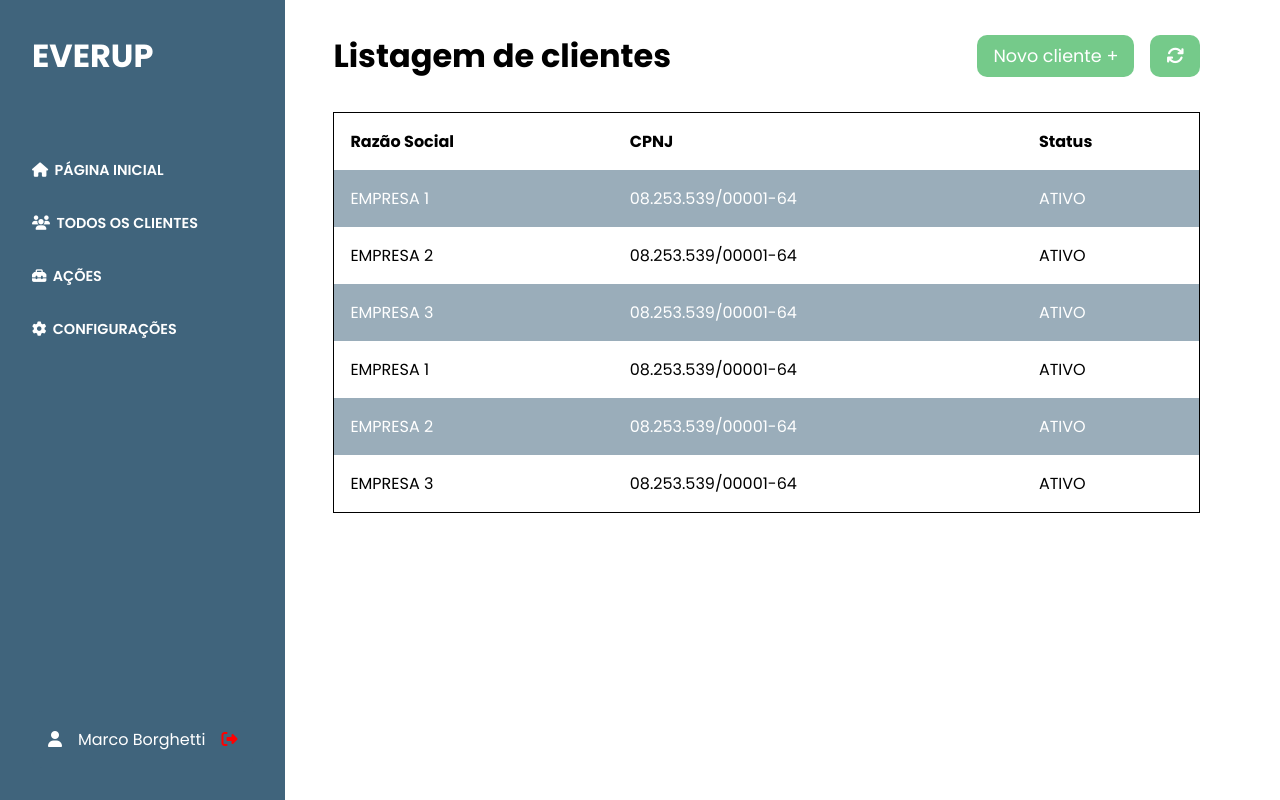
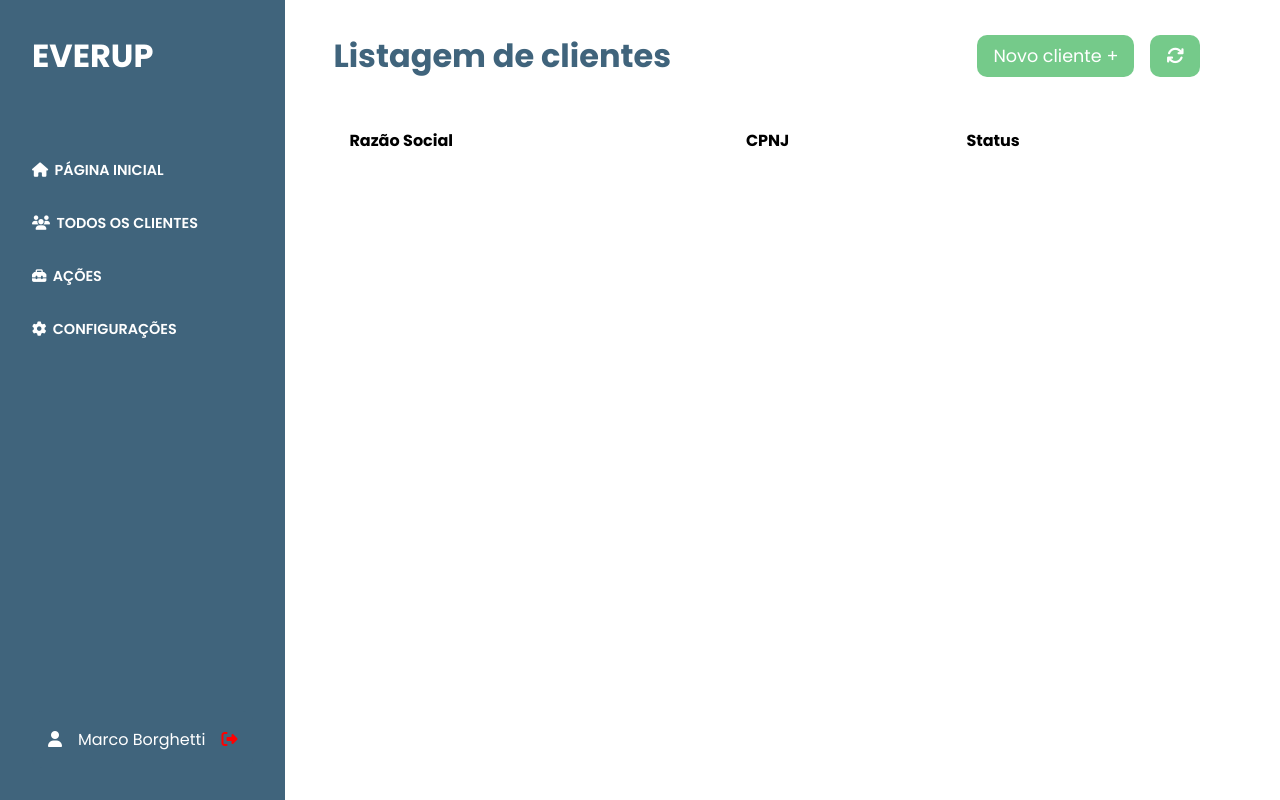
Before and after one commit to marcobgh/Everup, a React (Vite) app: page / in a window 1280 px wide. Both pictures are taken after a click on the item "TODOS OS CLIENTES". Built offline with nearby package versions, Linux system fonts and the light colour scheme.

Commit message:
Adicionando funcionalidade de adicionar novo cliente, por enquanto sem possiblidade de inserção de dados

```diff
--- a/src/components/clientList/ClientList.css
+++ b/src/components/clientList/ClientList.css
@@ -4,7 +4,7 @@
 }
 
 .client-list h1 {
-    color: black;
+    color:rgba(64, 100, 124);
     padding: 0;
     margin: 0;
 }
@@ -12,7 +12,7 @@
 .client-table {
     width: 100%;
     text-align: left;
-    border: 1px solid;
+
     border-collapse: collapse;
 }
 
@@ -40,7 +40,6 @@
 
 }
 
-
 .clients-header li {
     width: fit-content;
     color: white;
@@ -55,7 +54,13 @@
 
 .clients-header li:hover {
     transform: scale(1.1);
+
+    i {
+        transform: rotate(180deg);
+    }
+
 }
 .clients-header li i {
     padding: 0;
+    transition: all 0.4s;
 }
--- a/src/components/clientList/ClientList.tsx
+++ b/src/components/clientList/ClientList.tsx
@@ -1,42 +1,13 @@
 import "./ClientList.css"
+import { useClientContext } from "../../context";
 
 interface Props {
     onSelectedAddNew: (selected: boolean) => void
 }
 
 function ClientList ({ onSelectedAddNew }:Props) {
-    const clients = [
-        {
-            razao: "EMPRESA 1",
-            cnpj: "08.253.539/00001-64",
-            status: "ATIVO"
-        },
-        {
-            razao: "EMPRESA 2",
-            cnpj: "08.253.539/00001-64",
-            status: "ATIVO"
-        },
-        {
-            razao: "EMPRESA 3",
-            cnpj: "08.253.539/00001-64",
-            status: "ATIVO"
-        },
-        {
-            razao: "EMPRESA 1",
-            cnpj: "08.253.539/00001-64",
-            status: "ATIVO"
-        },
-        {
-            razao: "EMPRESA 2",
-            cnpj: "08.253.539/00001-64",
-            status: "ATIVO"
-        },
-        {
-            razao: "EMPRESA 3",
-            cnpj: "08.253.539/00001-64",
-            status: "ATIVO"
-        },
-    ]
+
+    const { client } = useClientContext()
 
     return(
         <div className="client-list">
@@ -53,7 +24,7 @@ function ClientList ({ onSelectedAddNew }:Props) {
                     <th>CPNJ</th>
                     <th>Status</th>
                 </tr>
-                {clients.map(client => (
+                {client.map(client => (
                     <tr key={client.razao}>
                         <td>{client.razao}</td>
                         <td>{client.cnpj}</td>
--- a/src/components/newClient/NewClient.tsx
+++ b/src/components/newClient/NewClient.tsx
@@ -1,19 +1,41 @@
+import { useClientContext } from '../../context';
 import './NewClient.css'
 
 interface Props {
     clicked: () => void
 }
 
+
 function NewClient({ clicked }: Props) {
+    const { client, setClient } = useClientContext()
+
+    function handleClick() {
+        addNewClient();
+        clicked();
+    }
+
+    function addNewClient() {
+        setClient(
+            [...client,
+                {
+                    razao: `Empresa ${client.length+1}`,
+                    cnpj: '08.253.539/00001-64',
+                    status: 'Ativo'
+                }
+            ]
+        )
+    }
+
+
     return(
         <div className='new-client-container'>
             <form className=''>
                 <h1>Adicione novo CNPJ para consulta</h1>
                 <label htmlFor='cnpj'>CNPJ:</label>
-                <input id='cnpj' type="text" />
+                <input id='cnpj' type="number" />
                 <div className='new-client-buttons'>
                     <div className='btn' onClick={() => clicked()}>Cancelar</div>
-                    <div className='btn'>Adicionar</div>
+                    <div className='btn' onClick={() => handleClick()}>Adicionar</div>
                 </div>
             </form>
         </div>
--- /dev/null
+++ b/src/context.ts
@@ -0,0 +1,24 @@
+import { createContext, useContext } from "react";
+
+export interface Clients {
+    razao: string,
+    cnpj: string,
+    status: string
+}
+
+interface ClientContextType {
+    client: Clients[];
+    setClient: React.Dispatch<React.SetStateAction<Clients[]>>;
+}
+
+export const ClientContext = createContext<ClientContextType | undefined>(undefined);
+
+export function useClientContext() {
+    const clients = useContext(ClientContext);
+
+    if (clients === undefined) {
+        throw new Error('useClientContext must be used with a ClientContext');
+    }
+
+    return clients;
+}
--- a/src/index.css
+++ b/src/index.css
@@ -16,6 +16,9 @@ input {
     padding: 1rem;
     border-radius: 10px;
     font-size: 1rem;
+    border: none;
+    outline: none;
+    box-shadow: none;
 }
 
 button {
--- a/src/pages/App.css
+++ b/src/pages/App.css
@@ -3,6 +3,6 @@
     flex-direction: row;
 }
 
-.add-new {
+.blur {
     filter: blur(4px)
 }
--- a/src/pages/App.tsx
+++ b/src/pages/App.tsx
@@ -3,6 +3,7 @@ import Sidebar from "../components/sidebar/Sidebar"
 import ClientList from '../components/clientList/ClientList'
 import NewClient from '../components/newClient/NewClient'
 import { useState } from 'react'
+import { ClientContext, type Clients } from '../context'
 
 function App() {
 
@@ -22,15 +23,21 @@ function App() {
     }
   }
 
+  const [client, setClient] = useState<Clients[]>(
+    [
+    ]
+  )
 
   return (
     <div>
-      <div className={AddNew ? 'container add-new' : 'container'}>
-        <Sidebar onSelectedOption={handleSelectedOption}></Sidebar>
-        {selectedOption === 2 && <ClientList onSelectedAddNew={handleClicked} />}
-        {selectedOption === 1 && <></>}
-      </div>
-      {AddNew && <NewClient clicked={handleClicked}></NewClient>}
+      <ClientContext.Provider value={{client, setClient}}>
+        <div className={AddNew ? 'container blur' : 'container'}>
+          <Sidebar onSelectedOption={handleSelectedOption}></Sidebar>
+          {selectedOption === 2 && <ClientList onSelectedAddNew={handleClicked} />}
+          {selectedOption === 1 && <></>}
+        </div>
+        {AddNew && <NewClient clicked={handleClicked}></NewClient>}
+      </ClientContext.Provider>
     </div>
 
   )
```
